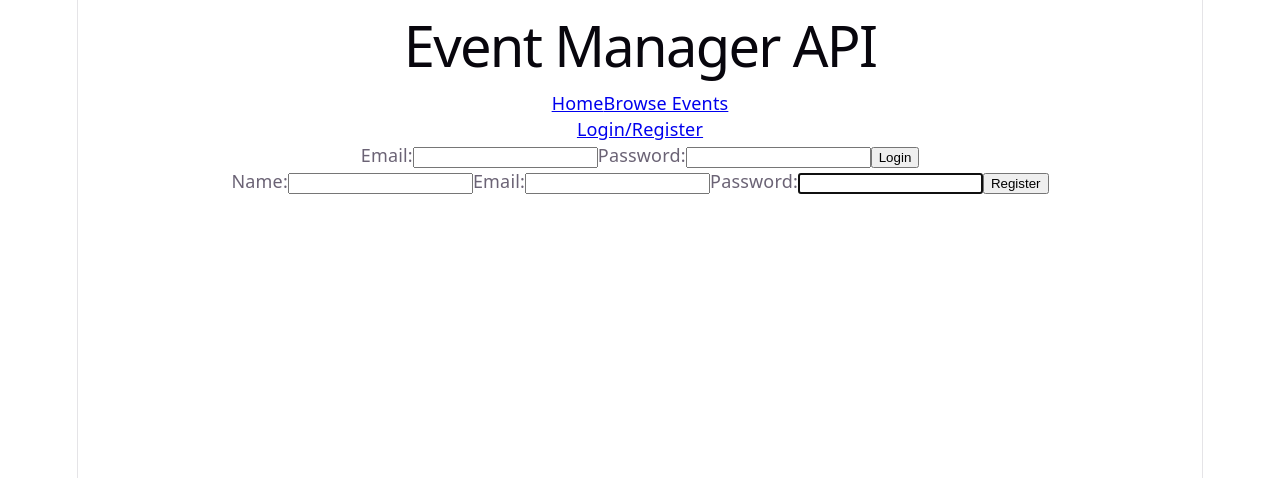
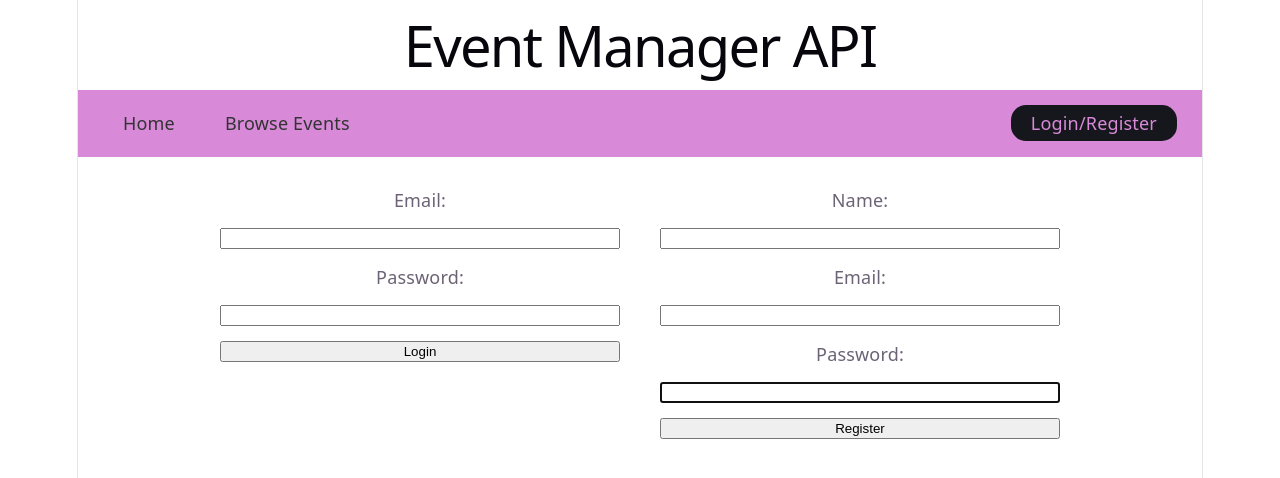
Before and after one commit to ajpaelt/py-nc-plus-one-fe, a React (Vite) app: page /login in a window 1280 px wide. Shown: the top 478 px of the page. Built offline with nearby package versions, Linux system fonts and the light colour scheme.

Commit message:
fix: add some types, make some ui changes and various small refactoring and rearranging of files

```diff
--- a/src/App.tsx
+++ b/src/App.tsx
@@ -1,4 +1,4 @@
-import AppRoutes from "./AppRoutes";
+import AppRoutes from "./routes/AppRoutes";
 
 export default function App() {
 
--- a/src/AppRoutes.tsx
+++ /dev/null
@@ -1,24 +0,0 @@
-
-import { Route, Routes } from "react-router";
-import HomePage from "./pages/HomePage";;
-import NotFoundPage from "./pages/NotFoundPage";
-import EventsPage from "./pages/EventsPage";
-import EventPage from "./pages/EventPage";
-import Layout from "./pages/Layout";
-import LoginPage from "./pages/LoginPage";
-
-export default function AppRoutes() {
-
-    return (
-        <Routes>
-            <Route element={<Layout />}>
-                <Route index element={<HomePage />} />
-                <Route path="events" element={<EventsPage />} />
-                <Route path="events/:eventId" element={<EventPage />} />
-                <Route path="login" element={<LoginPage />} />
-                <Route path="*" element={<NotFoundPage />} />
-            </Route>
-        </Routes>
-    )
-
-}
--- a/src/index.css
+++ b/src/index.css
@@ -33,7 +33,7 @@
 @media (prefers-color-scheme: dark) {
   :root {
     --text: #9ca3af;
-    --text-h: #f3f4f6;
+    --text-h: #d88ad9;
     --bg: #16171d;
     --border: #2e303a;
     --code-bg: #1f2028;
@@ -112,7 +112,7 @@ code {
 
 ul {
   list-style: none;
-  padding: 0;
+  padding: 10px 5px 5px;
   margin: 0;
 }
 
@@ -130,3 +130,61 @@ ul {
 .event-card p {
   margin-top: 0;
 }
+
+
+.nav-link {
+text-decoration: none;
+color: #333;
+padding: 5px 20px;
+border-radius: 15px;
+font-weight: 500;
+transition: background-color 0.2s ease, color 0.2s ease;
+}
+
+.nav-link:hover {
+background-color: #684a6952;
+color: #111;
+}
+
+.nav-link.active {
+background-color: #16171d;
+color: #d88ad9;
+}
+
+.sub-header {
+  display: flex;
+  align-items: center;
+  justify-content: space-between;
+  padding: 15px 25px;
+  background-color: #d88ad9;
+  border-bottom: 1px solid #d88ad9;
+}
+.navbar {
+display: flex;
+align-items: center;
+gap: 10px;
+}
+
+.auth-container {
+    display: flex;
+    justify-content: center;
+    align-items: flex-start;
+    gap: 40px;
+    padding: 30px;
+}
+
+.login-container, .register-container {
+    flex: 1;
+    max-width: 400px;
+}
+
+.auth-form {
+    display: flex;
+    flex-direction: column;
+    gap: 15px;
+}
+
+.error-message {
+    color: red;
+    font-size: 0.9rem;
+}
--- /dev/null
+++ b/src/layouts/Layout.tsx
@@ -0,0 +1,29 @@
+import NavLinks from "../components/NavLinks"
+import { Outlet } from "react-router"
+import { useUserContext } from "../context/UserContext"
+import LogInHeader from "../components/LogInHeader"
+import LogOutHeader from "../components/LogOutHeader"
+
+
+export default function Layout () {
+    const { userState } = useUserContext()
+    return (
+        <div>
+            <header>
+                <div>
+                    <h1>Event Manager API</h1>
+                    <div className="sub-header">
+                        <NavLinks/>
+                        {userState.status !== "success" && <LogInHeader/>}
+                        {userState.status === "success" && <LogOutHeader/>}
+                    </div>
+                </div>
+            </header>
+
+            <main>
+                <Outlet/>
+            </main>
+        </div>
+    )
+
+}
```
Also changed, not shown: src/types.ts (+22 -1 lines).
